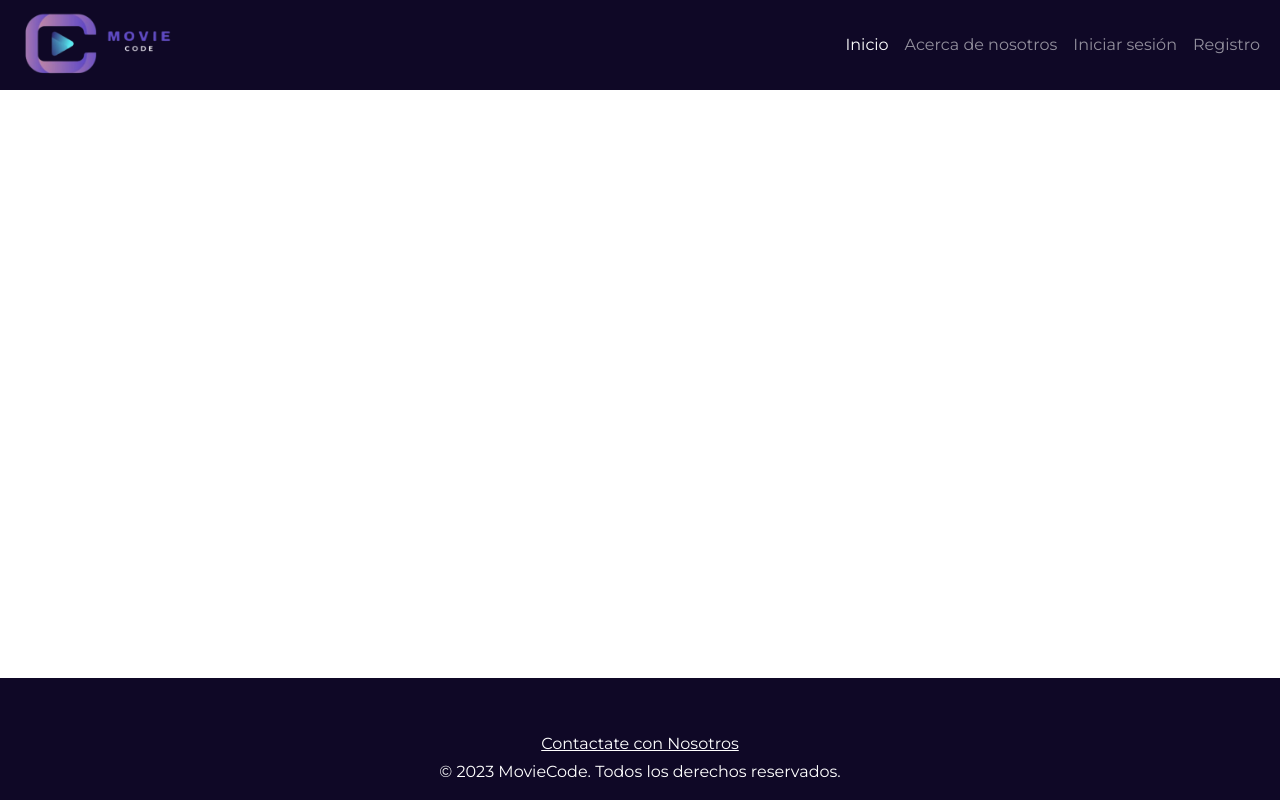
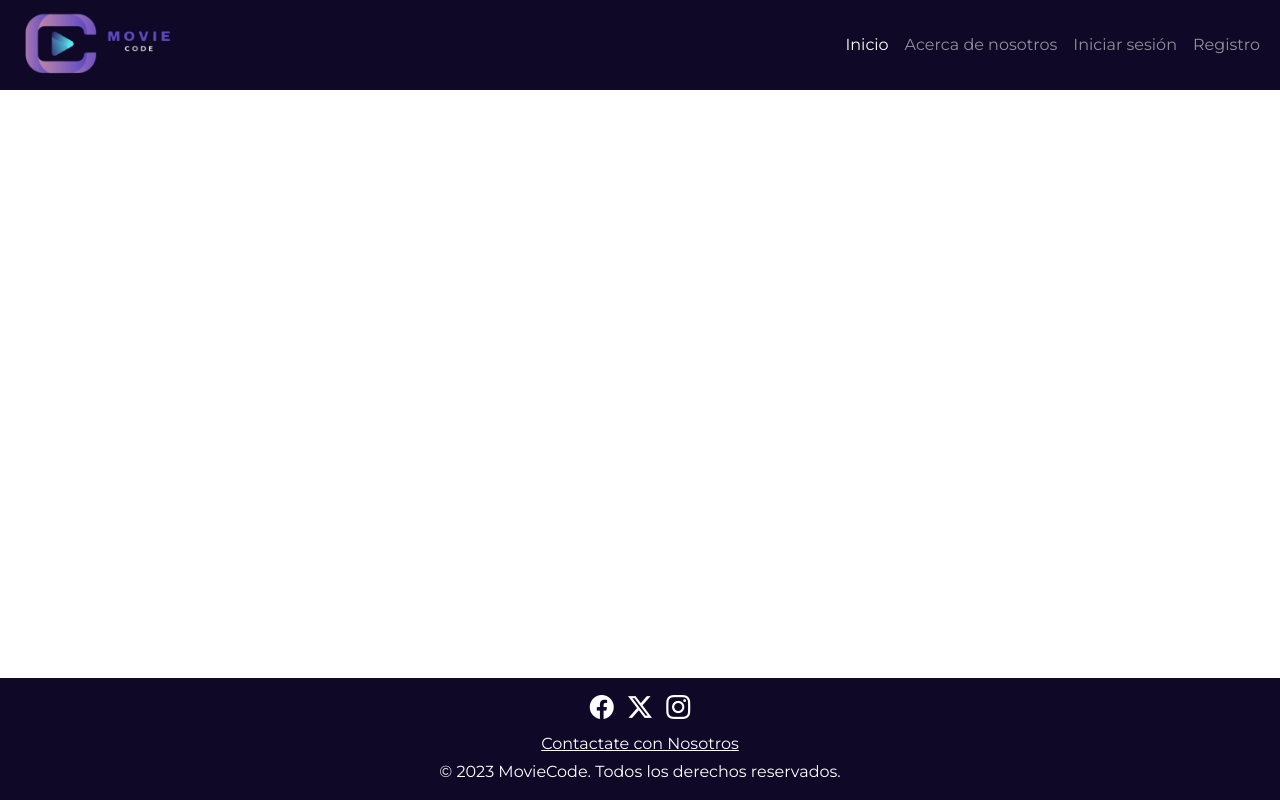
Before and after one commit to Brunonahuel22/TrabajoGrupal2, a plain HTML site: page index.html in a window 1280 px wide. Drawn offline with nearby package versions, Linux system fonts and the light colour scheme.

Commit message:
agregue iconos

```diff
--- a/index.html
+++ b/index.html
@@ -7,6 +7,7 @@
 <link rel="preconnect" href="https://fonts.gstatic.com" crossorigin>
 <link href="https://fonts.googleapis.com/css2?family=Montserrat&display=swap" rel="stylesheet">
   <!--Link bootstrap-->
+  <link rel="stylesheet" href="https://cdn.jsdelivr.net/npm/bootstrap-icons@1.11.2/font/bootstrap-icons.min.css">
   <link href="https://cdn.jsdelivr.net/npm/bootstrap@5.3.2/dist/css/bootstrap.min.css" rel="stylesheet"
     integrity="sha384-T3c6CoIi6uLrA9TneNEoa7RxnatzjcDSCmG1MXxSR1GAsXEV/Dwwykc2MPK8M2HN" crossorigin="anonymous" />
   <!--Link css-->
```
